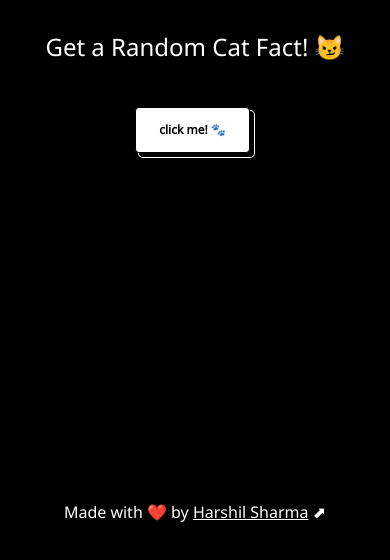
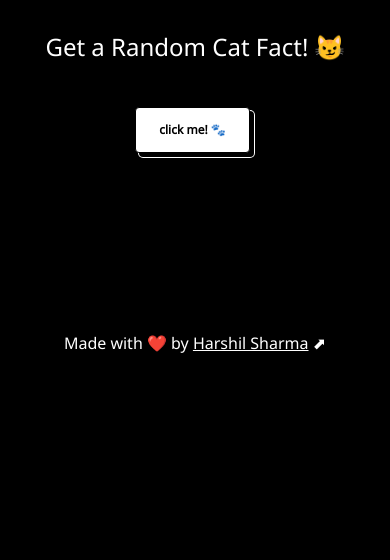
Before and after one commit to harshilshrma/CataFax, a plain HTML site: page index.html in a window 390 px wide. Shown: the part 142-702 px from the top of the page. Drawn offline with Linux system fonts and the light colour scheme.

Commit message:
working on responsiveness

```diff
--- a/style.css
+++ b/style.css
@@ -85,9 +85,4 @@ body {
     .button-50 {
         font-size: 12px; /* Adjust button font size for smaller screens */
     }
-
-    .footer-text {
-        margin-top: 40vh;
-    }
-
 }
```
